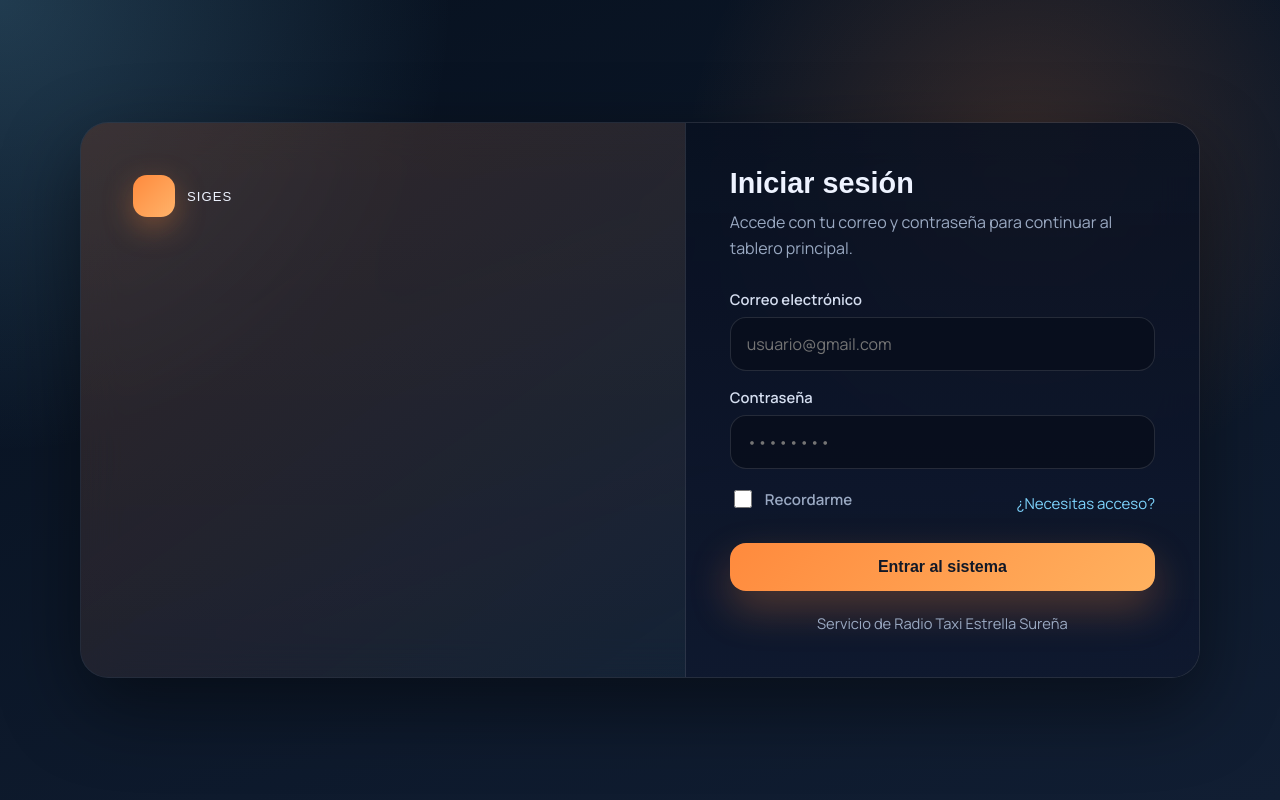
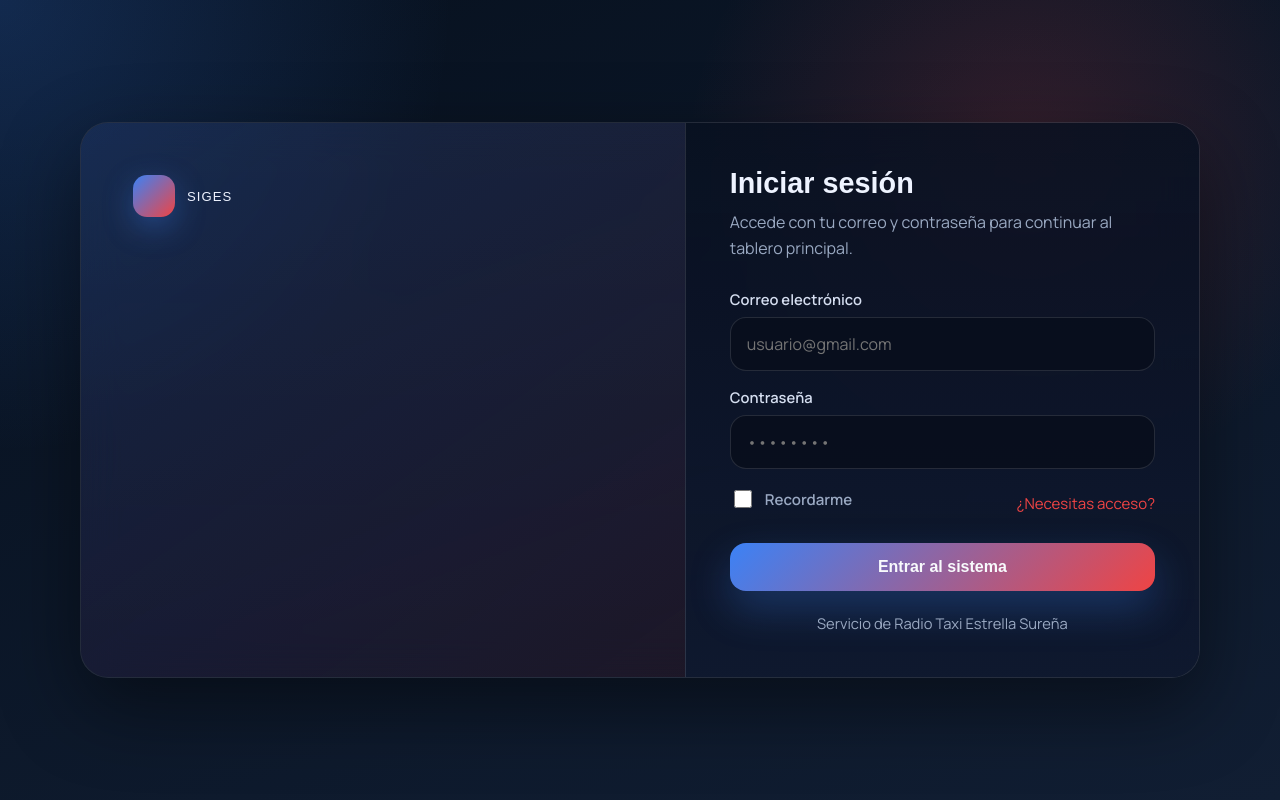
Before and after one commit to ogjo240049/SIGES, a Laravel app: page /login in a window 1280 px wide. Run offline with Laravel 12, Linux system fonts and the light colour scheme; some web fonts are replaced.

Commit message:
Colores nuevos para el login y el dashboard

```diff
--- a/SIGES/public/css/login.css
+++ b/SIGES/public/css/login.css
@@ -6,9 +6,9 @@
     --border: rgba(255, 255, 255, 0.12);
     --text: #eef3ff;
     --muted: #9aa9c2;
-    --accent: #ff8a3d;
-    --accent-2: #7dd3fc;
-    --danger: #ff6b6b;
+    --accent: #3b82f6;
+    --accent-2: #ef4444;
+    --danger: #ef4444;
     --shadow: 0 28px 80px rgba(0, 0, 0, 0.45);
 }
 
@@ -22,8 +22,8 @@ body {
     font-family: 'Manrope', sans-serif;
     color: var(--text);
     background:
-        radial-gradient(circle at top left, rgba(125, 211, 252, 0.22), transparent 30%),
-        radial-gradient(circle at 80% 20%, rgba(255, 138, 61, 0.18), transparent 28%),
+        radial-gradient(circle at top left, rgba(59, 130, 246, 0.22), transparent 30%),
+        radial-gradient(circle at 80% 20%, rgba(239, 68, 68, 0.18), transparent 28%),
         linear-gradient(160deg, var(--bg-1), var(--bg-2));
     display: grid;
     place-items: center;
@@ -49,7 +49,7 @@ body {
     padding: 52px;
     position: relative;
     background:
-        linear-gradient(145deg, rgba(255, 138, 61, 0.16), rgba(125, 211, 252, 0.08)),
+    linear-gradient(145deg, rgba(59, 130, 246, 0.16), rgba(239, 68, 68, 0.08)),
         linear-gradient(180deg, rgba(255, 255, 255, 0.03), rgba(255, 255, 255, 0.01));
 }
 
@@ -68,8 +68,8 @@ body {
     width: 42px;
     height: 42px;
     border-radius: 14px;
-    background: linear-gradient(135deg, var(--accent), #ffb36a);
-    box-shadow: 0 10px 30px rgba(255, 138, 61, 0.35);
+    background: linear-gradient(135deg, var(--accent), var(--accent-2));
+    box-shadow: 0 10px 30px rgba(59, 130, 246, 0.35);
 }
 
 .hero h1 {
@@ -169,8 +169,8 @@ input[type="password"] {
 }
 
 input:focus {
-    border-color: rgba(125, 211, 252, 0.75);
-    box-shadow: 0 0 0 4px rgba(125, 211, 252, 0.16);
+    border-color: rgba(59, 130, 246, 0.75);
+    box-shadow: 0 0 0 4px rgba(59, 130, 246, 0.16);
     transform: translateY(-1px);
 }
 
@@ -218,17 +218,17 @@ input:focus {
     border: 0;
     border-radius: 16px;
     padding: 15px 18px;
-    background: linear-gradient(135deg, var(--accent), #ffb15f);
-    color: #111827;
+    background: linear-gradient(135deg, var(--accent), var(--accent-2));
+    color: #f8fafc;
     font: 700 1rem 'Space Grotesk', sans-serif;
     cursor: pointer;
-    box-shadow: 0 18px 40px rgba(255, 138, 61, 0.28);
+    box-shadow: 0 18px 40px rgba(59, 130, 246, 0.28);
     transition: transform 0.2s ease, box-shadow 0.2s ease;
 }
 
 .button:hover {
     transform: translateY(-1px);
-    box-shadow: 0 22px 44px rgba(255, 138, 61, 0.34);
+    box-shadow: 0 22px 44px rgba(239, 68, 68, 0.34);
 }
 
 .footer-note {
```
Also changed, not shown: SIGES/resources/css/app.css (+7 -7 lines), SIGES/resources/css/login.css (+14 -14 lines), SIGES/public/css/app.css.
